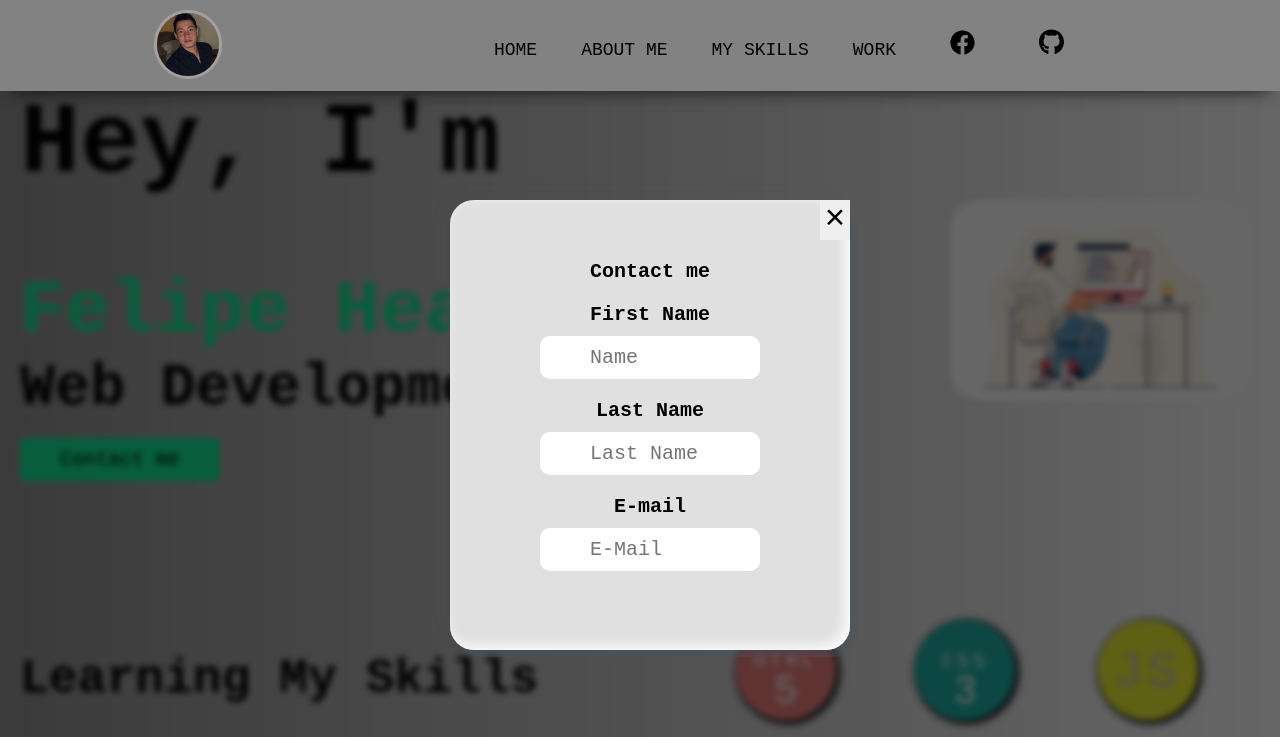
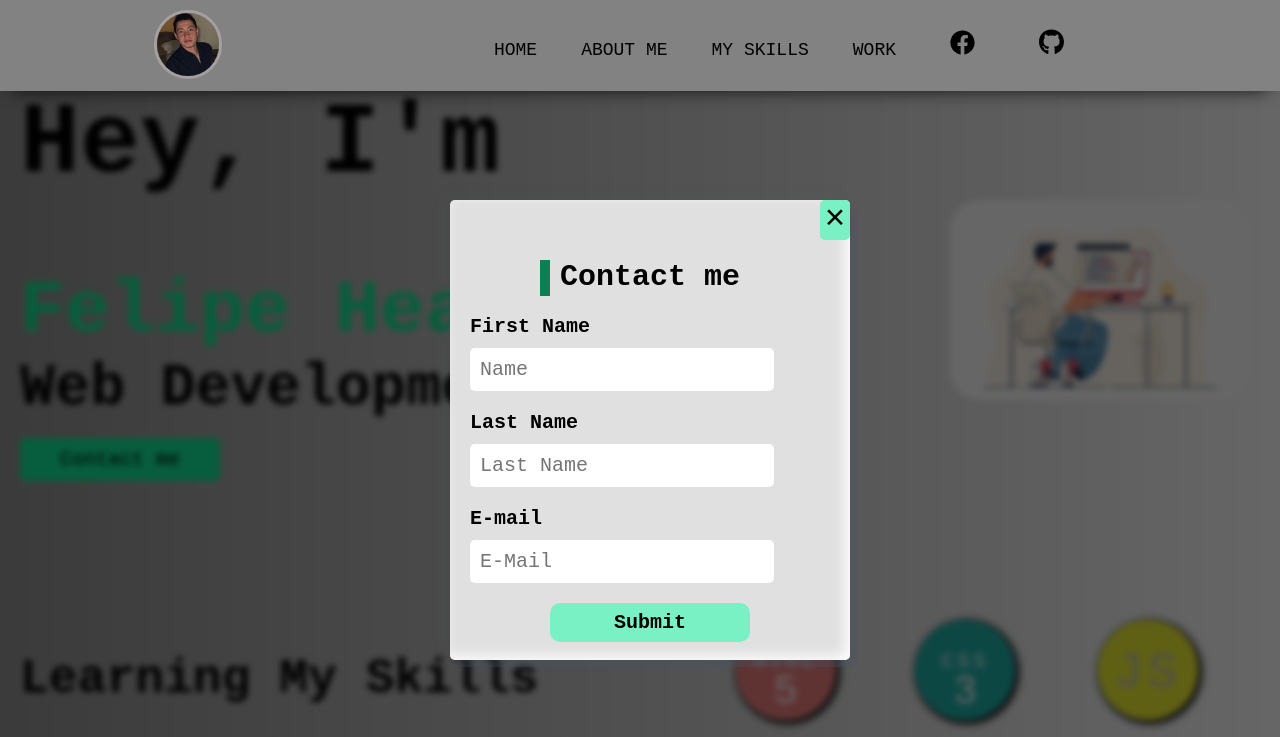
Before and after one commit to Felipe35/Portfolio, a plain HTML site: page info.html in a window 1280 px wide. Both pictures are taken after a click on the button "Contact me". Shown: the top 737 px of the page. Drawn offline with Linux system fonts and the light colour scheme; a web font is replaced by a local one.

Commit message:
I edited  the contact modal window.

```diff
--- a/css/About.css
+++ b/css/About.css
@@ -76,14 +76,14 @@
   margin-top: 200px;
   display: flex;
   flex-direction: column;
-  border-radius: 24px;
+  border-radius: 5px;
   background-color: #e0e0e0;
   width: 400px;
-  height: 450px;
+  height: 460px;
   /* box-shadow: 17px 17px 34px, -17px -17px 34px #ffffff; */
   box-shadow: 7px 7px #45566754, -8px -8px 15px rgb(81 101 121/4%),
     inset -5px -4px 13px 0px rgb(255 255 255 / 94%);
-  align-items: center;
+  align-items: flex-start;
   font-size: 15px;
   color: black;
   font-weight: 600;
@@ -100,13 +100,25 @@
   text-align: center;
   font-size: 20px;
 }
+.stick {
+  position: absolute;
+  width: 0.5em;
+  height: 1.8em;
+  background-color: #0b7f55;
+  margin-left: 90px;
+}
+.modal_form_tittle {
+  font-weight: bold;
+  font-size: 30px;
+}
 .modal_ul {
   display: flex;
   flex-direction: column;
-  align-items: center;
+  padding-left: 20px;
 }
 
 .modal_li {
+  text-align: start;
   margin-top: 20px;
 }
 
@@ -114,16 +126,34 @@
   /* margin-left: 20px; */
   font-size: 20px;
   margin-top: 10px;
-  border-radius: 10px;
-  padding: 10px 5px 10px 50px;
-  width: 220px;
+  border-radius: 5px;
+  padding: 10px 10px 10px 10px;
+  /* width: 220px; */
 }
+.modal_submit_container {
+  padding-top: 10px;
+  width: 400px;
+  display: flex;
+  justify-content: center;
+}
+.modal_submit {
+  width: 50%;
+  align-self: center;
+}
+.modal_submit:hover {
+  background-color: #ffff;
+  color: #0b7f55;
+  border: #79f1c5 solid;
+}
+
 /*==Close Btn==*/
 .modal_btn {
   position: relative;
   width: 30px;
   font-size: 35px;
   cursor: pointer;
+  border-radius: 5px;
+  background-color: #79f1c5;
 }
 
 .btn_container {
@@ -134,6 +164,7 @@
 
 /*==Input Syles==*/
 .modal_input {
+  width: 80%;
 }
 
 .name {
--- a/css/MediaQ.css
+++ b/css/MediaQ.css
@@ -9,6 +9,7 @@
   .logo_container {
     width: 6rem;
     height: 4rem;
+    margin-top: 3px;
   }
   .nav_ul {
     flex-direction: column;
--- a/info.html
+++ b/info.html
@@ -50,7 +50,7 @@
 <div class="modal_contact_container hiddenContact">
 	<div class="btn_container"><button class="modal_btn btn_close">&times;</button></div>
 	<div class="modal_contac">
-		<form class="modal_form">Contact me
+		<form class="modal_form"><div class="stick"></div><span class="modal_form_tittle">Contact me</span>
 			<ul class="modal_ul">
 				<li class="modal_li">First Name</li>
 				<input class="modal_input name" placeholder="Name"></input>
@@ -59,6 +59,9 @@
 				<li class="modal_li">E-mail</li>
 				<input class="modal_input email" placeholder="E-Mail"></input>
 			</ul>
+			<div class="modal_submit_container">
+				<button class="modal_submit btn">Submit</button>
+			</div>
 		</form>
 	</div>
 </div>
```
